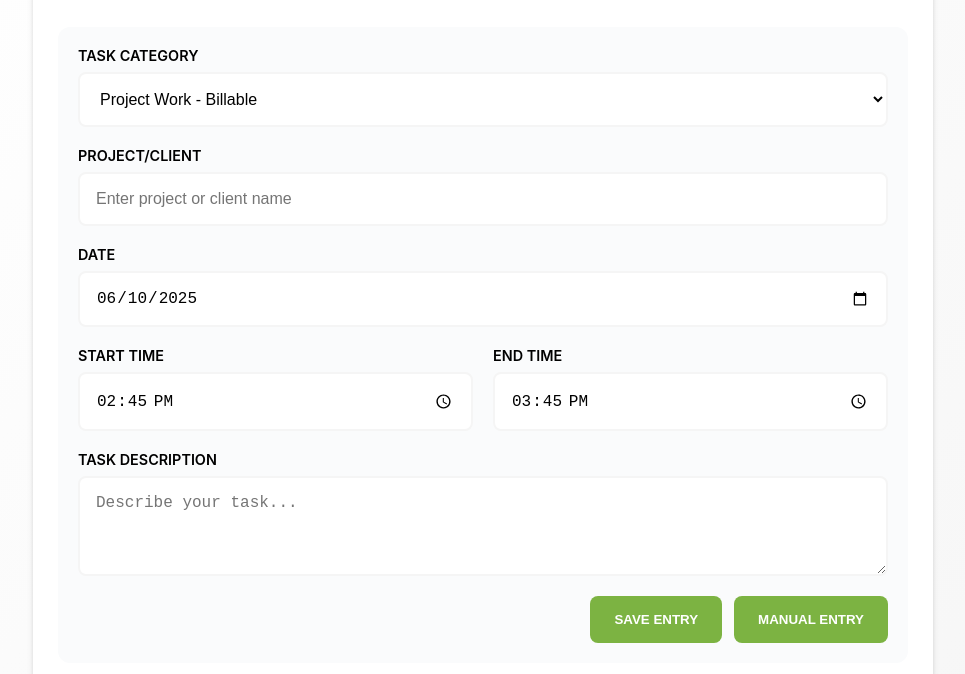
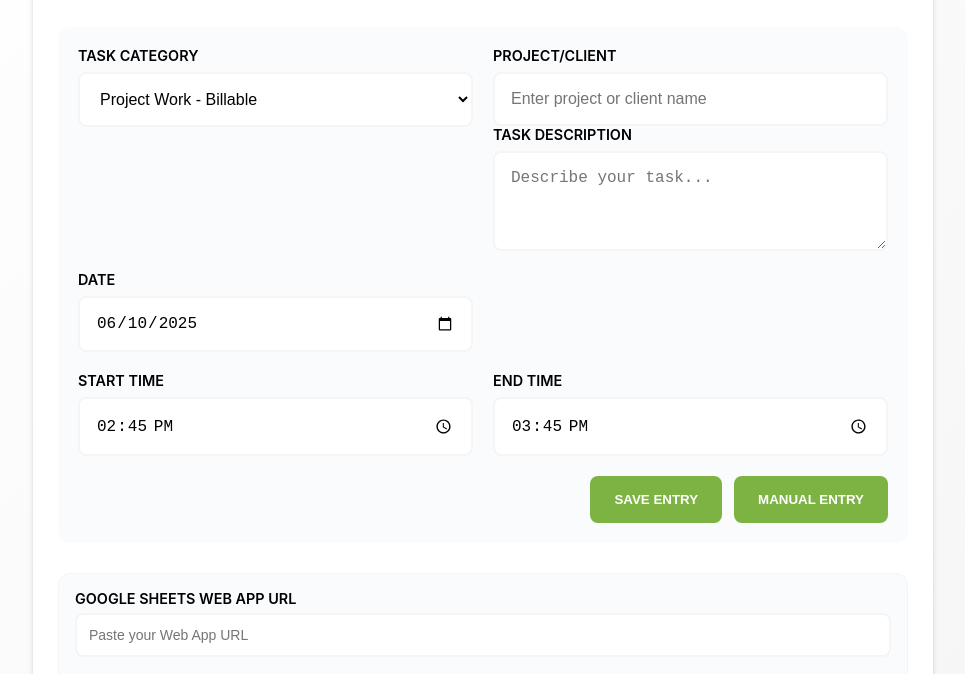
Before and after one commit to lamurrayuk/time-tracker, a plain HTML site: page index.html in a window 1280 px wide. Shown: the part 103-777 px from the top of the page, without its empty margins (157-1122 px from the left). Drawn offline with Linux system fonts and the light colour scheme.

Commit message:
Update index.html

```diff
--- a/index.html
+++ b/index.html
@@ -41,7 +41,7 @@
 
     /* form section */
     .form-section { background: #FAFBFC; padding: 20px; border-radius: 12px; }
-    .form-row { display: grid; grid-template-columns: 1fr; gap: 20px; margin-bottom: 20px; }
+    .form-row { display: grid; grid-template-columns: 1fr 1fr; gap: 20px; margin-bottom: 20px; }
     .form-row.time-row { grid-template-columns: 1fr 1fr; }
     .form-group { display: flex; flex-direction: column; }
     label { font-weight: 600; margin-bottom: 8px; text-transform: uppercase; font-size: 0.9rem; }
@@ -91,7 +91,8 @@
 
     <!-- Time entry form -->
     <div class="form-section">
-      <!-- Category & Project -->
+
+      <!-- Category, Project & Description together -->
       <div class="form-row">
         <div class="form-group">
           <label for="taskCategory">Task Category</label>
@@ -110,9 +111,15 @@
             <option>Travel Time</option>
           </select>
         </div>
-        <div class="form-group">
-          <label for="projectClient">Project/Client</label>
-          <input type="text" id="projectClient" placeholder="Enter project or client name">
+        <div>
+          <div class="form-group">
+            <label for="projectClient">Project/Client</label>
+            <input type="text" id="projectClient" placeholder="Enter project or client name">
+          </div>
+          <div class="form-group">
+            <label for="taskDescription">Task Description</label>
+            <textarea id="taskDescription" placeholder="Describe your task..."></textarea>
+          </div>
         </div>
       </div>
 
@@ -133,14 +140,6 @@
         <div class="form-group">
           <label for="endTime">End Time</label>
           <input type="time" id="endTime">
-        </div>
-      </div>
-
-      <!-- Description -->
-      <div class="form-row">
-        <div class="form-group">
-          <label for="taskDescription">Task Description</label>
-          <textarea id="taskDescription" placeholder="Describe your task..."></textarea>
         </div>
       </div>
 
@@ -247,8 +246,8 @@
       const duration = hours * 3600000;
       const entry = {
         date: new Date(`${date}T00:00`).toISOString(),
-        startTime: '',
-        endTime: '',
+        startTime: "",
+        endTime: "",
         category: document.getElementById('taskCategory').value,
         project,
         description: document.getElementById('taskDescription').value,
```
